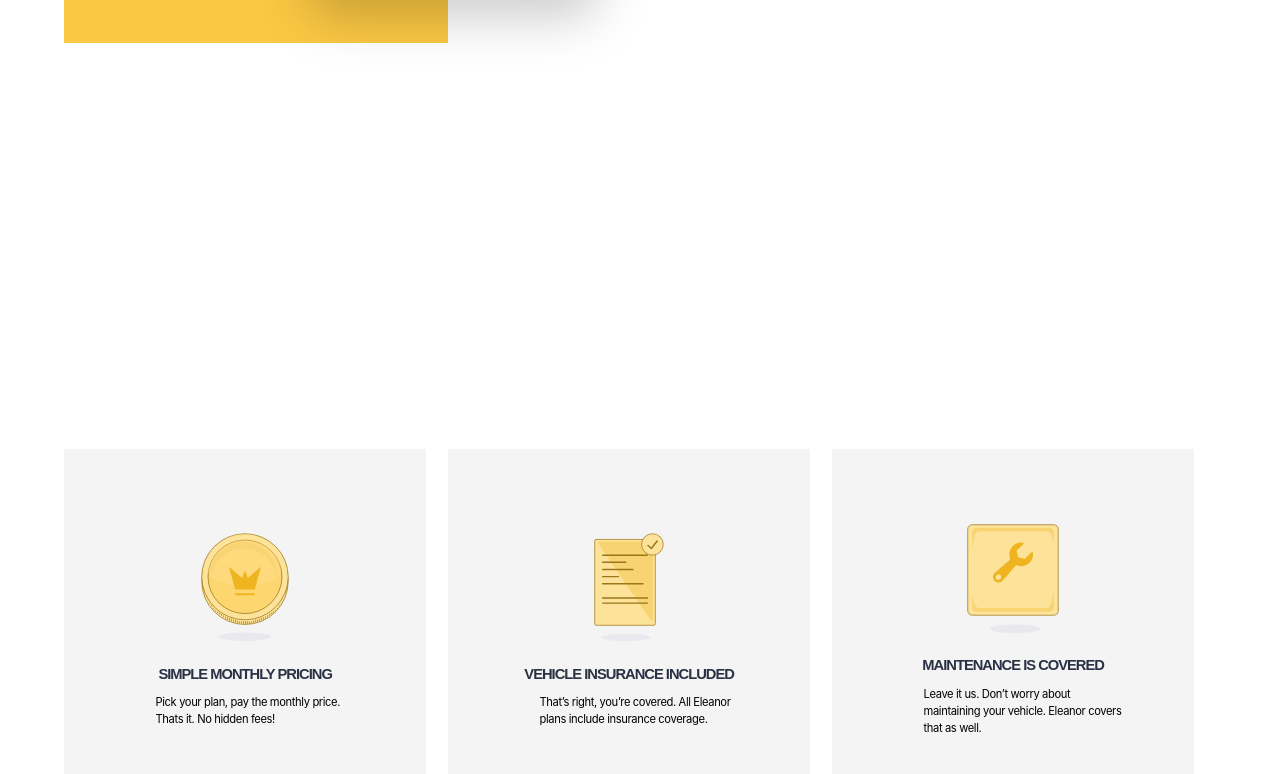
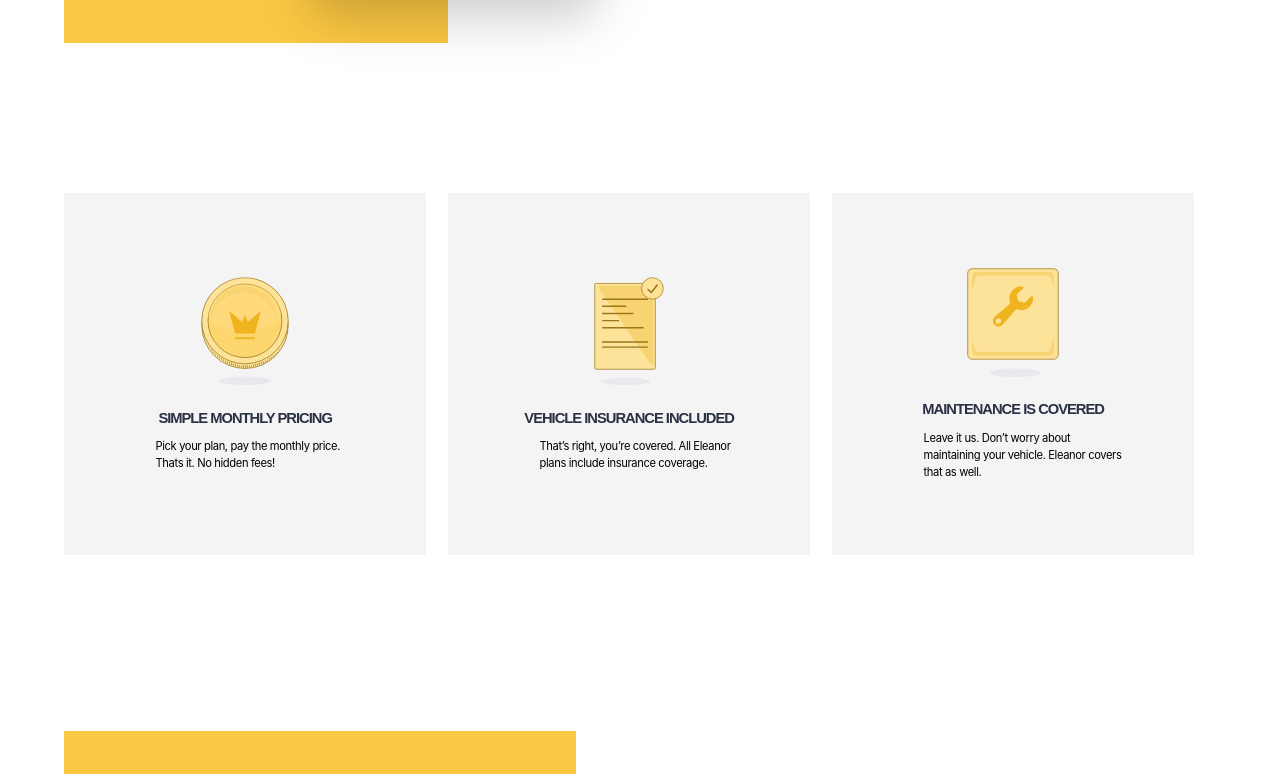
Before and after one commit to BubbaGodinet/E-Auto, a React (Create React App) app: page / in a window 1280 px wide. Shown: the part 3066-3840 px from the top of the page. Built offline with nearby package versions, Linux system fonts and the light colour scheme.

Commit message:
final adjustments

```diff
--- a/src/components/styles/SummarySection.styled.js
+++ b/src/components/styles/SummarySection.styled.js
@@ -6,9 +6,10 @@ export const SummarySection = styled.section`
     background-color: rgb(255, 255, 255);
     height: 70vh;
     overflow: hidden;
-    margin-top: 20%;
+
 
     @media screen and (max-width: 1000px) {
+        margin-top: 20%;
         flex-direction: column;
         padding: 2vh 5% 0px;
         height: unset;
```
